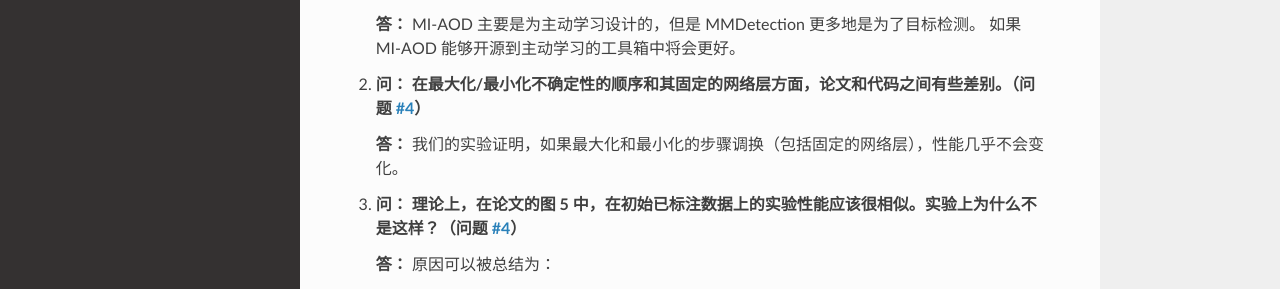
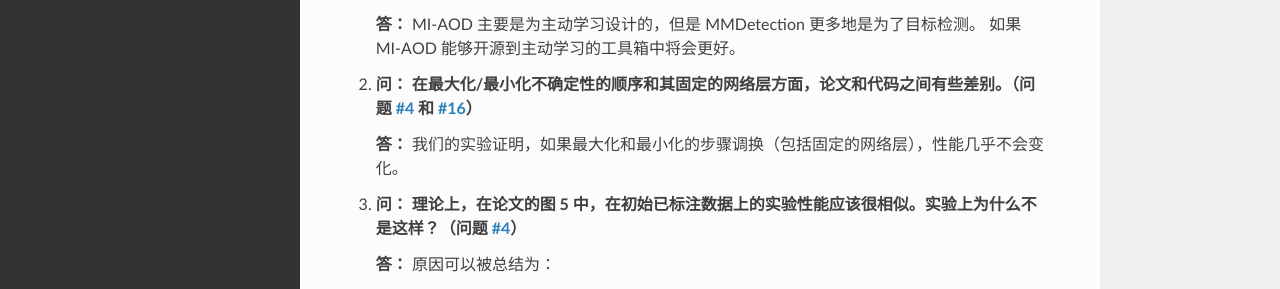
Before and after one commit to yuantn/MI-AOD, a Sphinx documentation site: the page built from docs/FAQ_cn.md, in a window 1280 px wide and 900 px high, scrolled down 2036 px. Shown: the part 159-448 px from the top of the window. Built offline with Sphinx 7.4.7 and the Read the Docs theme 2.0.0, drawn with Linux system fonts in a browser that asks for light colours; pages that are not in the unit, such as notebooks, are missing from menus.

Commit message:
Synchronize with Eng. ver.

```diff
--- a/docs/FAQ_cn.md
+++ b/docs/FAQ_cn.md
@@ -105,7 +105,7 @@
     **答：** MI-AOD 主要是为主动学习设计的，但是 MMDetection 更多地是为了目标检测。
     如果 MI-AOD 能够开源到主动学习的工具箱中将会更好。
 
-2.  **问： 在最大化/最小化不确定性的顺序和其固定的网络层方面，论文和代码之间有些差别。（问题 [#4](../../../issues/4)）**
+2.  **问： 在最大化/最小化不确定性的顺序和其固定的网络层方面，论文和代码之间有些差别。（问题 [#4](../../../issues/4) 和 [#16](../../../issues/16#issuecomment-859363894)）**
 
     **答：** 我们的实验证明，如果最大化和最小化的步骤调换（包括固定的网络层），性能几乎不会变化。
 
```
